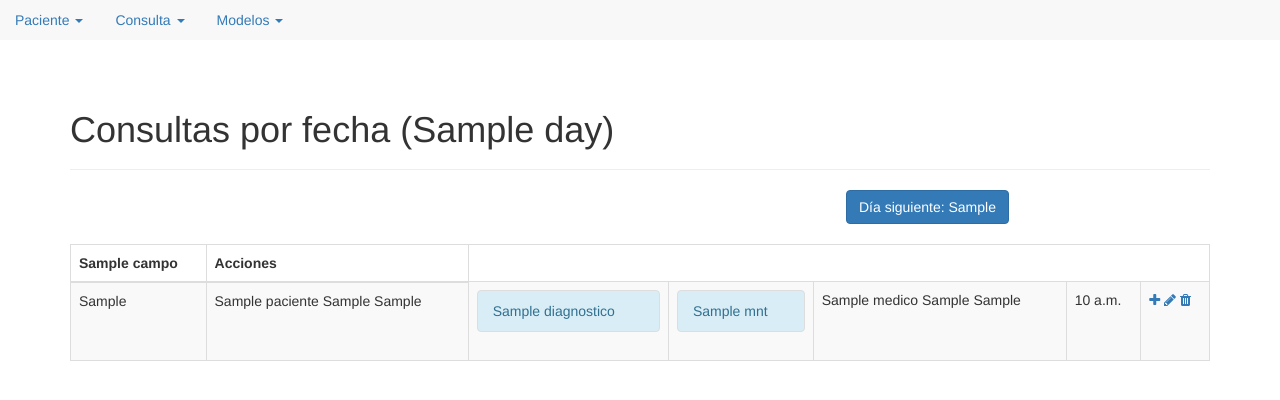
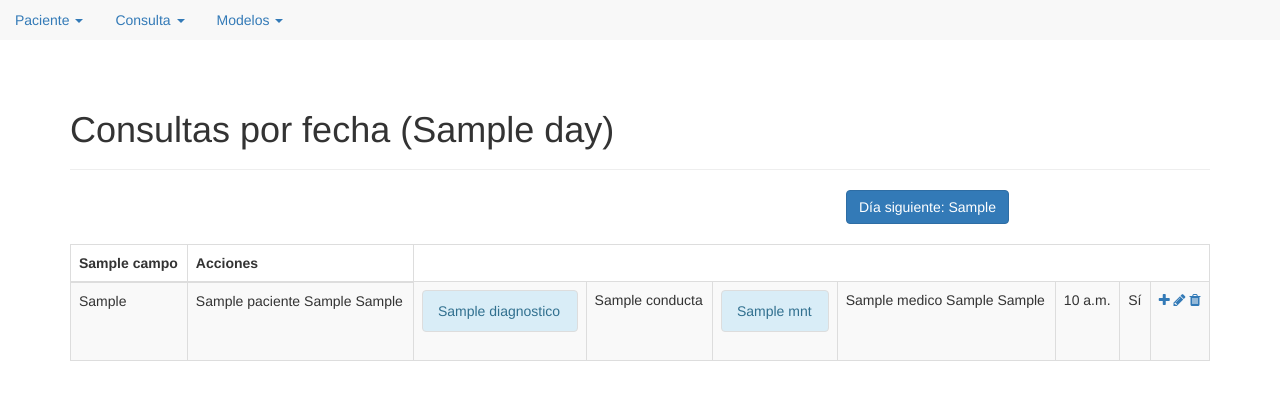
Before and after one commit to ydiazn/consulta, a Django app: template retina/consulta/templates/consulta/consulta_por_fecha.html in a window 1280 px wide. Shown: the top 400 px of the page. Run offline with Django 3.2, Linux system fonts and the light colour scheme; tables that the repository leaves empty hold one stand-in row (values such as "Sample post"); the template is opened without the code that fills it: values that come from a table or form of the project are taken from there, most other values are stand-ins (such as "Sample title", 1, 10 or a date in 2020); parts of the project's set-up code (start-up, migrations or seed data) failed here and were passed over; some libraries are stand-ins or nearby versions.

Commit message:
Inclusión de nueva información a la consulta
Nueva información:
- Conducta a seguir
- Especificación si es un caso nuevo o no

 En la rama master
 Cambios para hacer commit:
	modificado:    consulta/forms.py
	nuevo archivo: consulta/migrations/0021_auto_20170429_1628.py
	modificado:    consulta/models.py
	modificado:    consulta/templates/consulta/consulta_adicionar.html
	modificado:    consulta/templates/consulta/consulta_editar.html
	modificado:    consulta/templates/consulta/consulta_por_fecha.html
	modificado:    consulta/views.py
	modificado:    nucleo/admin.py
	nuevo archivo: nucleo/migrations/0007_conducta.py
	modificado:    nucleo/models.py

```diff
--- a/retina/consulta/forms.py
+++ b/retina/consulta/forms.py
@@ -31,6 +31,7 @@ class ConsultaForm(forms.ModelForm):
             'fecha': DateTimePicker,
             'paciente': ChosenInput,
             'diagnostico': ChosenInputMultiple,
+            'conducta': ChosenInput,
             'mnt': ChosenInputMultiple
         }
 
@@ -38,3 +39,4 @@ class ConsultaForm(forms.ModelForm):
         super(ConsultaForm, self).__init__(*args, **kwargs)
         for field in self.fields.itervalues():
             field.widget.attrs['class'] = 'form-control'
+        self.fields['caso_nuevo'].widget.attrs['class'] = ""
--- a/retina/consulta/models.py
+++ b/retina/consulta/models.py
@@ -1,7 +1,9 @@
 # -*- encoding:utf-8 -*-
 # -*- coding:utf-8 -*-
 from django.db import models
-from nucleo.models import AreaSalud, MNT, ClasificacionEnfermedad, Medico, UnidadAsistencial, Diagnostico
+from nucleo.models import (
+    AreaSalud, MNT, ClasificacionEnfermedad, Medico, UnidadAsistencial, Diagnostico, Conducta
+)
 from datetime import date
 
 # Create your models here.
@@ -34,7 +36,9 @@ class Consulta(models.Model):
     medico = models.ForeignKey(Medico)
     unidad = models.ForeignKey(UnidadAsistencial)
     fecha = models.DateTimeField()
+    caso_nuevo = models.BooleanField(default=True)
     diagnostico = models.ManyToManyField(Diagnostico)
+    conducta = models.ForeignKey(Conducta)
     mnt = models.ManyToManyField(MNT)
 
     def __unicode__(self):
--- a/retina/consulta/templates/consulta/consulta_adicionar.html
+++ b/retina/consulta/templates/consulta/consulta_adicionar.html
@@ -26,6 +26,7 @@
         $('#id_mnt').chosen();
         $('#id_medico').chosen();
         $('#id_unidad').chosen();
+        $('#id_conducta').chosen();
     </script>
 
 {% endblock script %}
--- a/retina/consulta/templates/consulta/consulta_editar.html
+++ b/retina/consulta/templates/consulta/consulta_editar.html
@@ -26,6 +26,7 @@
         $('#id_mnt').chosen();
         $('#id_medico').chosen();
         $('#id_unidad').chosen();
+        $('#id_conducta').chosen();
     </script>
 
 {% endblock script %}
--- a/retina/consulta/templates/consulta/consulta_por_fecha.html
+++ b/retina/consulta/templates/consulta/consulta_por_fecha.html
@@ -32,6 +32,7 @@
     {% endfor %}
     </ul>
 </td>
+<td>{{ object.conducta }}</td>
 <td>
     <ul class="list-group">
     {% for mnt in object.mnt.all %}
@@ -41,6 +42,7 @@
 </td>
 <td>{{ object.medico }}</td>
 <td>{{ object.fecha.time }}</td>
+<td>{% if object.caso_nuevo %}Sí{% else %}No{% endif %}</td>
 <td>
     <a class="blue" href="{% url 'consulta:detalle_paciente' pk=object.pk %}" data-rel="tooltip" title="Detalles">
        <i class="fa fa-plus"></i>
--- a/retina/consulta/views.py
+++ b/retina/consulta/views.py
@@ -158,9 +158,11 @@ class ConsultaPorFechaView(DayArchiveView):
                         'no. HC',
                         'nombre y apellidos',
                         'diagnóstico',
+                        'conducta',
                         'MNT',
                         'medico',
                         'hora',
+                        'nuevo?',
                     ),
                 'menu': 'consulta'
             }
--- a/retina/nucleo/admin.py
+++ b/retina/nucleo/admin.py
@@ -14,3 +14,4 @@ admin.site.register(UnidadAsistencial)
 admin.site.register(Especialidad)
 admin.site.register(Medico)
 admin.site.register(Diagnostico)
+admin.site.register(Conducta)
--- a/retina/nucleo/models.py
+++ b/retina/nucleo/models.py
@@ -29,6 +29,14 @@ class UnidadAsistencial(models.Model):
 
 
 class Diagnostico(models.Model):
+    nombre = models.CharField(max_length=45, unique=True)
+    descripcion = models.TextField(blank=True)
+
+    def __unicode__(self):
+        return self.nombre
+
+
+class Conducta(models.Model):
     nombre = models.CharField(max_length=45, unique=True)
     descripcion = models.TextField(blank=True)
 
```
Also changed, not shown: retina/consulta/migrations/0021_auto_20170429_1628.py (added), retina/nucleo/migrations/0007_conducta.py (added).
